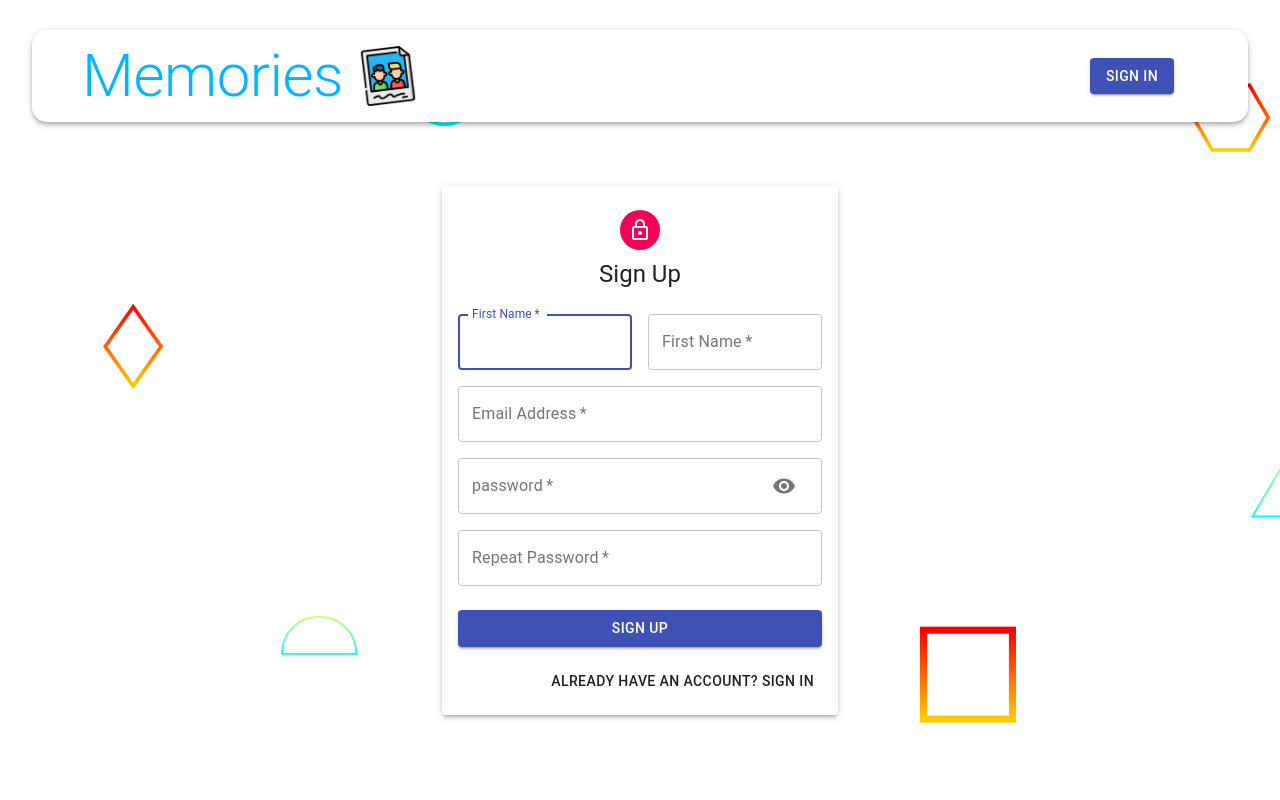
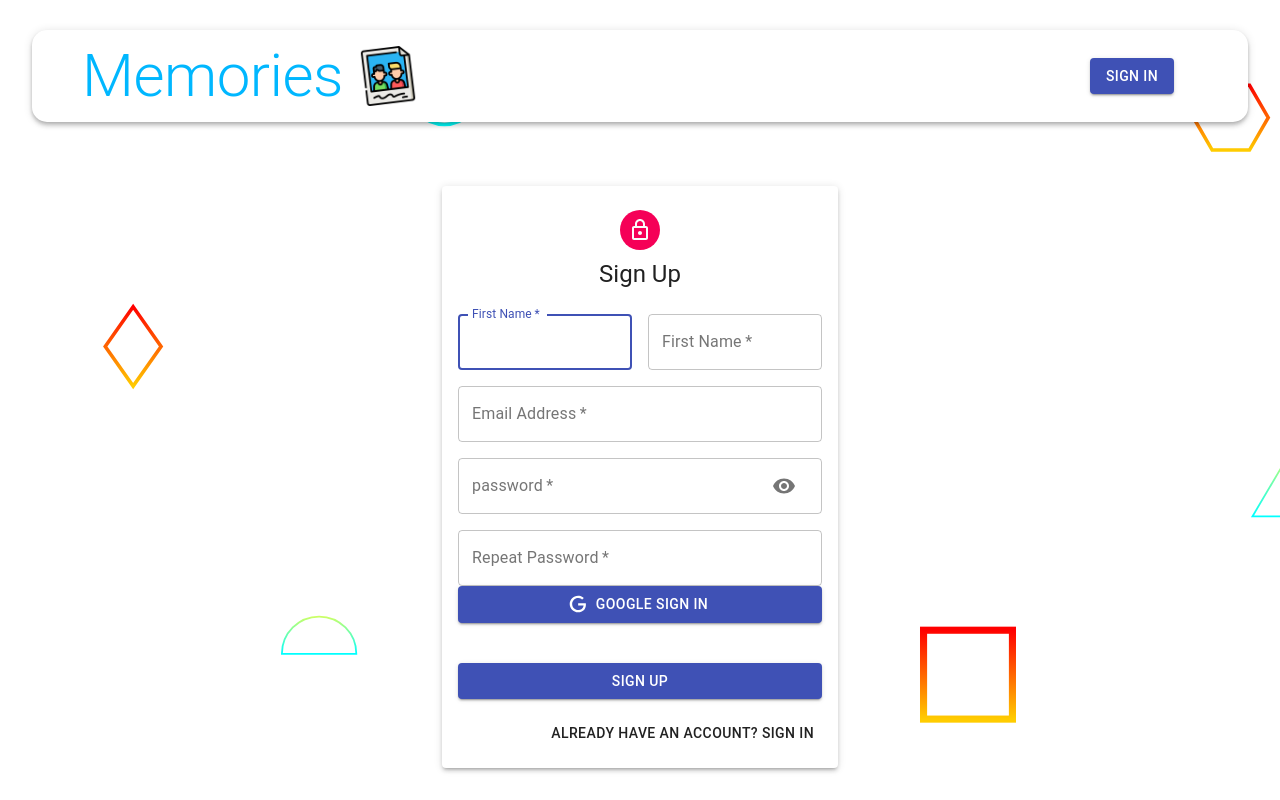
Before and after one commit to tikpeme/Memories-app, a React (Create React App) app in the folder client/: page /auth in a window 1280 px wide. Built offline with nearby package versions, Linux system fonts and the light colour scheme.

Commit message:
google Authentication implemented

```diff
--- a/client/package.json
+++ b/client/package.json
@@ -14,6 +14,7 @@
     "react": "^17.0.2",
     "react-dom": "^17.0.2",
     "react-file-base64": "^1.0.3",
+    "react-google-login": "^5.2.2",
     "react-icons": "^4.4.0",
     "react-redux": "^7.2.6",
     "react-router-dom": "^6.3.0",
--- a/client/src/components/Auth.js/Auth.js
+++ b/client/src/components/Auth.js/Auth.js
@@ -9,9 +9,11 @@
   Container,
   TextField,
 } from "@material-ui/core";
+import { GoogleLogin } from "react-google-login";
 import LockOutlinedIcon from "@material-ui/icons/LockOutlined";
 import useStyles from "./styles";
 import Input from "./input";
+import Icon from "./icon";
 
 function Auth() {
   const classes = useStyles();
@@ -21,9 +23,16 @@
     setShowPassword((prevShowPassword) => !prevShowPassword);
   const handleSubmit = () => {};
   const handleChange = () => {};
+  const googleSuccess = (res) => {
+    console.log(res);
+  };
+  const googleFailure = () => {
+    console.log("Google Sign In was unsuccessful. Try Again Later");
+  };
 
   const switchMode = () => {
     setIsSignup((PrevMode) => !PrevMode);
+    handleShowPassword(false);
   };
 
   console.log(isSignup);
@@ -80,6 +89,25 @@
               />
             )}
           </Grid>
+          <GoogleLogin
+            clientId="709762046847-hi8jq870kagcm47o3j8vb9b4fmq6tov5.apps.googleusercontent.com"
+            render={(renderProps) => (
+              <Button
+                className={classes.googleButton}
+                color="primary"
+                fullWidth
+                onClick={renderProps.onClick}
+                disable={renderProps.disabled}
+                startIcon={<Icon />}
+                variant="contained"
+              >
+                Google Sign in
+              </Button>
+            )}
+            onSuccess={googleSuccess}
+            onFailure={googleFailure}
+            cookiePolicy="single_host_origin"
+          />
           <Button
             type="submit"
             fullWidth
--- /dev/null
+++ b/client/src/components/Auth.js/icon.js
@@ -0,0 +1,12 @@
+import React from "react";
+
+const icon = () => (
+  <svg style={{ width: "20px", height: "20px" }} viewBox="0 0 24 24">
+    <path
+      fill="currentColor"
+      d="M21.35,11.1H12.18V13.83H18.69C18.36,17.64 15.19,19.27 12.19,19.27C8.36,19.27 5,16.25 5,12C5,7.9 8.2,4.73 12.2,4.73C15.29,4.73 17.1,6.7 17.1,6.7L19,4.72C19,4.72 16.56,2 12.1,2C6.42,2 2.03,6.8 2.03,12C2.03,17.05 6.16,22 12.25,22C17.6,22 21.5,18.33 21.5,12.91C21.5,11.76 21.35,11.1 21.35,11.1V11.1Z"
+    />
+  </svg>
+);
+
+export default icon;
```
Also changed, not shown: 1 other file (tests, documents, lock files or other folders).
